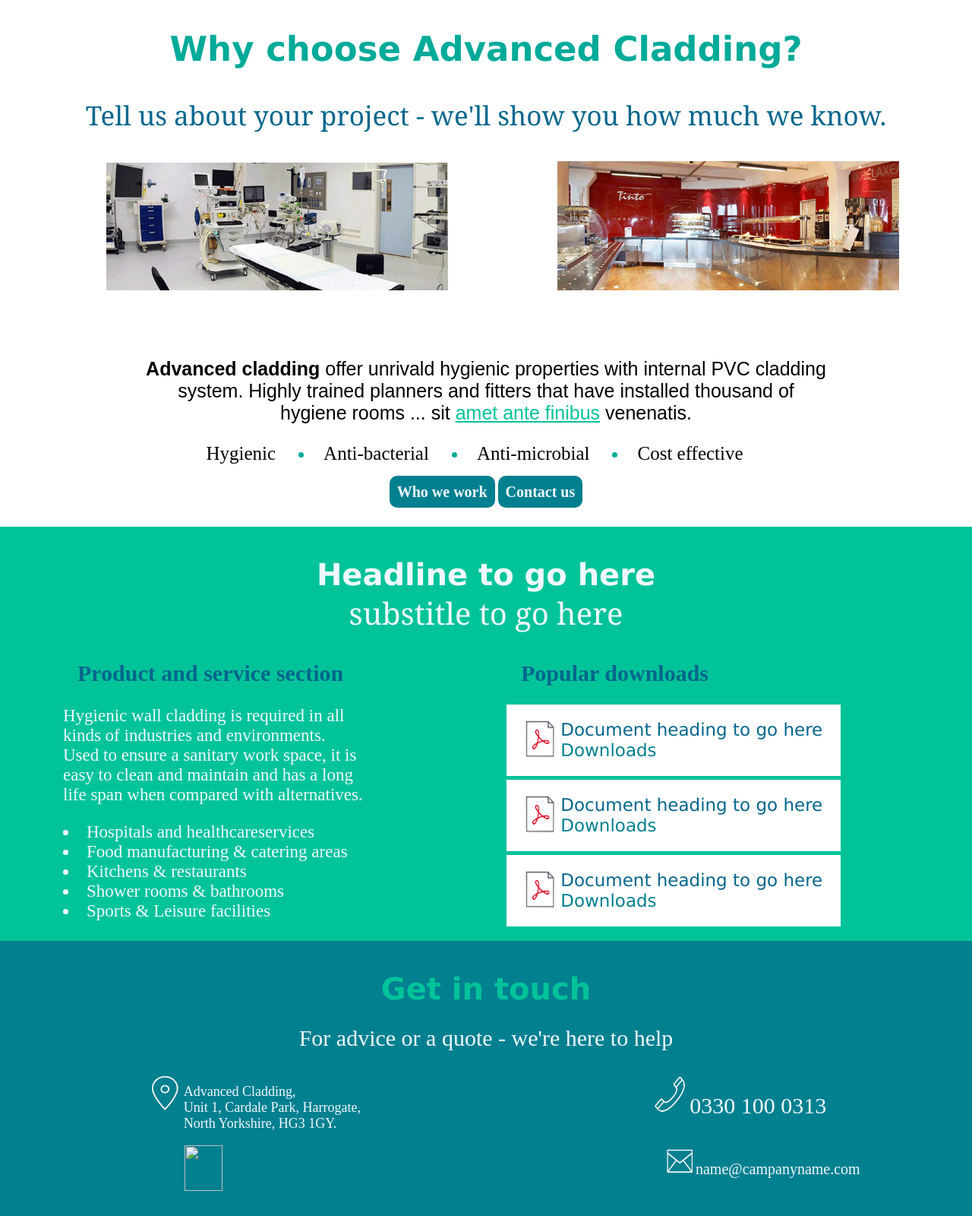
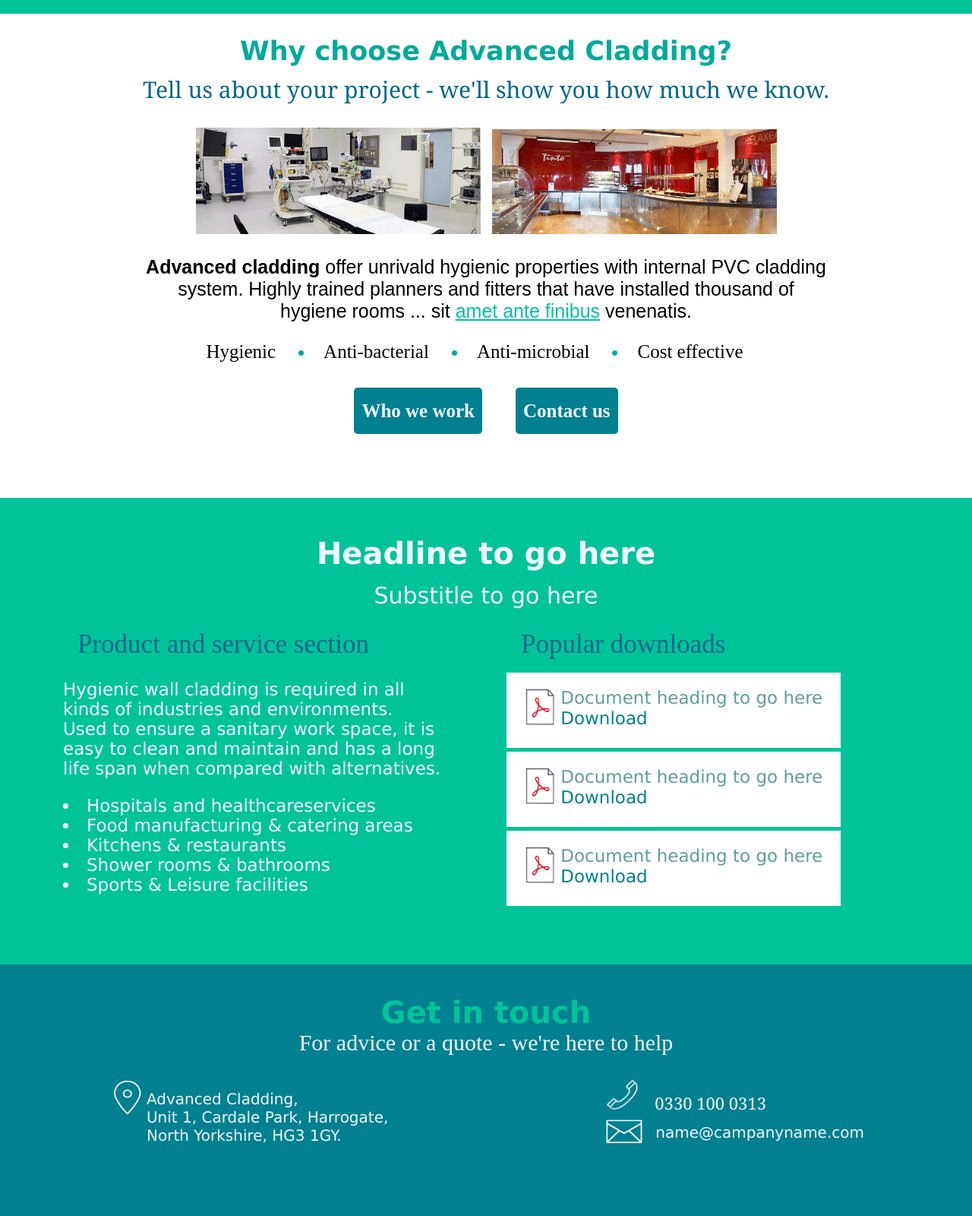
Before and after one commit to S-Toky/Integration, a plain HTML site: page index.html in a window 1280 px wide. Shown: the part 720-2320 px from the top of the page at 76% size. Drawn offline with Linux system fonts and the light colour scheme.

Commit message:
add branch development

```diff
--- a/index.html
+++ b/index.html
@@ -10,18 +10,24 @@
   <nav>
     <div class="container">
       <ul class="position">
+        <div class="navlinklist">
+          <div class="navlink">
             <li class="home link">
-            <a href="#"><img src="image/logo1.png" alt="Home" class="image1"></a>
+                <a href="#"><img src="image/logo01.png" alt="Home" class="image1"></a>
             </li>
+          </div>
+          <div class="navlink">
             <li class="link">
-          <a href="#" class="textlink">Contact us</a>
+              <a href="#" class="textlink">Why us?</a>
             </li>
             <li class="link">
               <a href="#" class="textlink">Product & Service</a>
             </li>
             <li class="link">
-          <a href="#" class="textlink">Why us?</a>
+              <a href="#" class="textlink">Contact us?</a>
             </li>
+          </div>
+        </div>
       </ul>
     </div>
   </nav>
@@ -46,9 +52,13 @@
     <h1 class="title">Why choose Advanced Cladding?</h1>
     <p class="para">Tell us about your project - we'll show you how much we know.</p>
   </div>
+  <div class="imagprod">
     <div>
-    <img src="image/image02M.png" alt="" class="imageproduct">
+       <img src="image/image02M.png" alt="" class="imageproduct2">
+    </div>
+    <div>
       <img src="image/image03M.png" alt="" class="imageproduct">
+    </div>
   </div>
   <div class="product">
       <p class="paraproduct"><strong>Advanced cladding</strong> offer unrivald hygienic properties with internal PVC cladding <br>
@@ -72,7 +82,7 @@
 <section class="headline">
   <div>
     <h1 class="textheadline">Headline to go here</h1>
-    <h2 class="textheadline1">substitle to go here </h2>
+    <h2 class="textheadline1">Substitle to go here </h2>
   </div>
   <div>
     <table class="tablesection">
@@ -109,7 +119,7 @@
               <div>
                 <p class="paradown">
                   <span class="textdown"> Document heading to go here </span><br>
-                  <a href="#" class="down">Downloads</a>
+                  <a href="#" class="down">Download</a>
                 </p>
               </div>
           </div>
@@ -120,7 +130,7 @@
             <div>
               <p class="paradown">
                 <span class="textdown"> Document heading to go here </span><br>
-                <a href="#" class="down">Downloads</a>
+                <a href="#" class="down">Download</a>
               </p>
             </div>
           </div>
@@ -131,7 +141,7 @@
             <div>
               <p class="paradown">
                <span class="textdown"> Document heading to go here </span><br>
-                <a href="#" class="down">Downloads</a>
+                <a href="#" class="down">Download</a>
               </p>
             </div>
           </div>
@@ -151,7 +161,7 @@
     <div class="contactlist">
       <div class="contactadress">
         <div>
-          <img src="image/iconadress1.png" alt="" class="iconcontact">
+          <img src="image/iconadress1.png" alt="" class="iconadress">
         </div>
         <div>
           <p class="paracontact">
@@ -159,6 +169,9 @@
           </p>
         </div>
       </div>
+      <div class="contactadress">
+        <div class="testb">
+          <div>
             <div class="contactadress">
               <div class="contactcoordappel">
                 <div>
@@ -172,17 +185,7 @@
               </div>
             </div>
           </div>
-
-    <div class="contactlist">
-      <div class="contactadress">
           <div>
-          <img src="" alt="" class="iconcontact">
-        </div>
-        <div>
-          <p class="paracontact">
-          </p>
-        </div>
-      </div>
             <div class="contactadress">
               <div class="contactcoord">
                 <div>
@@ -192,6 +195,9 @@
                   <p class="mailcontact">
                     name@campanyname.com
                   </p>
+                </div>
+              </div>
+            </div>
           </div>
         </div>
       </div>
--- a/style.css
+++ b/style.css
@@ -14,21 +14,27 @@ nav{
 }
 
 .container{
-  height: 70px;
+  height: 100%;
 }
 
 .position {
   list-style-type: none;
   margin: 0;
   padding: 10px;
-  padding-right: 200px;
 }
 
 .link {
-  float: right;
+  float: left;
   padding: 0px 20px 0px 20px;
   font-size: 20px;
-  font-family: Arial, Helvetica, sans-serif;
+  font-family: Impact, Haettenschweiler, 'Arial Narrow Bold', sans-serif;
+}
+
+.navlinklist{
+  display: flex;
+  justify-content: space-around;
+  width: 100%;
+  height: 100%;
 }
 
 .textlink{
@@ -48,8 +54,8 @@ a:hover:not(.active) {
 }
 
 .image1{
-  width: 291px;
-  height: 70px;
+  width: 333px;
+  height: 58px;
 }
 
 /* *******************
@@ -85,7 +91,8 @@ a:hover:not(.active) {
 .texthead1{
   font-size: 40px;
   color: aliceblue;
-  font-family: Cambria, Cochin, Georgia, Times, 'Times New Roman', serif;
+  font-weight: normal;
+  font-family: 'Times New Roman', Times, serif;
 }
 
 .btn{
@@ -97,15 +104,16 @@ a:hover:not(.active) {
 
 .btnbtn{
   background-color: rgb(1, 128, 144);
-  font-size: 20px;
+  font-size: 25px;
   color: aliceblue;
   text-decoration: none;
   font-weight: bold;
   width: 200px;
   margin: 0 auto;
   border: none;
-  border-radius: 10px;
-  padding: 10px;
+  border-radius: 5px;
+  padding: 17px 10px 17px 10px;
+  font-family: Verdana, Geneva, Tahoma, sans-serif;
 }
 
 .btn .btnbtn:hover{
@@ -120,21 +128,34 @@ a:hover:not(.active) {
 }
 
 .title{
-  font-size: 45px;
+  font-size: 35px;
   color: rgb(0, 170, 153);
+  margin-bottom: 10px;
   font-family: Verdana, Geneva, Tahoma, sans-serif;
 }
 
 .para{
-  font-size: 35px;
+  font-size: 30px;
   color: rgb(4, 102, 141);
+  margin-top: 0px;
   font-family: Cambria, Cochin, Georgia, Times, 'Times New Roman', serif;
 }
 
 .imageproduct{
-  width: 450px;
-  padding-bottom: 60px;
-  padding-left: 140px;
+  width: 375px;
+  height: 140px;
+  margin-right: 250px;
+}
+
+.imageproduct2{
+  width: 375px;
+  height: 140px;
+  margin-left: 250px;
+}
+
+.imagprod{
+  display: flex;
+  justify-content: space-around;
 }
 
 .paraproduct{
@@ -151,6 +172,7 @@ a:hover:not(.active) {
   display: flex;
   justify-content: center;
   font-size: 25px;
+  margin-bottom: 50px;
 }
 
 .listproduct{
@@ -170,18 +192,20 @@ a:hover:not(.active) {
   background-color: white;
   text-align: center;
   margin-top: 25PX;
+  margin-bottom: 100px;
 }
 
 .btnbtnn{
   background-color:rgb(1, 128,144);
-  font-size: 20px;
+  font-size: 25px;
   color: aliceblue;
   text-decoration: none;
   font-weight: bold;
   width: 200px;
   border: none;
-  border-radius: 10px;
-  padding: 10px;
+  border-radius: 5px;
+  padding: 17px 10px 17px 10px;
+  margin: 20px;
 }
 
 .btnn .btnbtnn:hover{
@@ -201,33 +225,35 @@ a:hover:not(.active) {
 .textheadline{
   text-align: center;
   font-size: 40px;
-  padding-top: 40px;
+  padding-top: 50px;
   color: aliceblue;
   font-family: Verdana, Geneva, Tahoma, sans-serif;
   font-weight: bold;
-  margin-bottom: 0px;
+  margin: 0px;
 }
 
 .textheadline1{
   text-align: center;
-  font-size: 40px;
+  font-size: 30px;
   color: aliceblue;
-  margin-top: 0px;
-  font-family: Georgia, 'Times New Roman', Times, serif;
+  margin-top: 15px;
+  font-family: Verdana, Geneva, Tahoma, sans-serif;
   font-weight: normal;
 }
 
 .tablesection{
   width: 100%;
-  padding: 0px 30px 0px 80px;
+  padding: 0px 30px 66px 80px;
 }
 
 .tablcol1{
   padding: 0px 20px 0px 20px;
   text-align: left;
-  font-size: 30px;
+  font-size: 35px;
   color: rgb(4, 102, 141);
   width: 500px;
+  font-weight: normal;
+  font-family: 'Times New Roman', Times, serif;
 }
 
 .paratable{
@@ -235,10 +261,13 @@ a:hover:not(.active) {
   text-align: justify;
   color: aliceblue;
   width: 100px;
+  font-family: Verdana, Geneva, Tahoma, sans-serif;
 }
 
 .tablecol2{
   padding: 2Opx;
+  font-size: 35px;
+  font-family: 'Times New Roman', Times, serif;
 }
 
 .elemnt{
@@ -262,7 +291,7 @@ a:hover:not(.active) {
 }
 
 .textdown{
-  color: rgb(4, 102, 141);
+  color: rgb(97, 156, 156);
   font-weight: normal;
   font-family: Verdana, Geneva, Tahoma, sans-serif;
 }
@@ -298,11 +327,18 @@ a:hover:not(.active) {
   text-align: center;
   font-size: 30px;
   color: aliceblue;
-  font-weight: normal;
+  font-weight: lighter;
+  margin-top: 0px;
+  font-family: 'Times New Roman', Times, serif;
 }
 
 .contactadress{
   display: flex;
+}
+
+.testb{
+  display: flex;
+  flex-direction: column;
 }
 
 .contactlist{
@@ -310,19 +346,29 @@ a:hover:not(.active) {
   justify-content: space-around;
 }
 
+.iconadress{
+  width: 51px;
+  height: 60px;
+}
+
 .iconcontact{
-  width: 50px;
-  height: 60px;
+  width: 51px;
+  height: 50px;
 }
 
 .paracontact{
   color: aliceblue;
-  font-size: 18px;
+  font-size: 20px;
+  font-family: Verdana, Geneva, Tahoma, sans-serif;
 }
 
 .apellcontact{
   color: aliceblue;
-  font-size: 30px;
+  font-size: 22px;
+  margin-bottom: 0px;
+  margin-top: 22px;
+  margin-left: 16px;
+  font-family: Cambria, Cochin, Georgia, Times, 'Times New Roman', serif;
 }
 
 .contactcoordappel{
@@ -332,11 +378,10 @@ a:hover:not(.active) {
 .contactcoord{
   display: flex;
   position: relative;
-  left: 96px;
 }
 
 .iconcontactmail{
-  width: 40px;
+  width: 56px;
   height: 40px;
 }
 
@@ -344,7 +389,9 @@ a:hover:not(.active) {
   margin: 0px;
   color: aliceblue;
   font-size: 20px;
-  margin-top: 20px;
+  margin-top: 10px;
+  margin-left: 12px;
+  font-family: Verdana, Geneva, Tahoma, sans-serif;
 }
 
 /* *********************
```
Also changed, not shown: image/logo01.png (added). Lines whose indentation alone changed are shown as unchanged.
